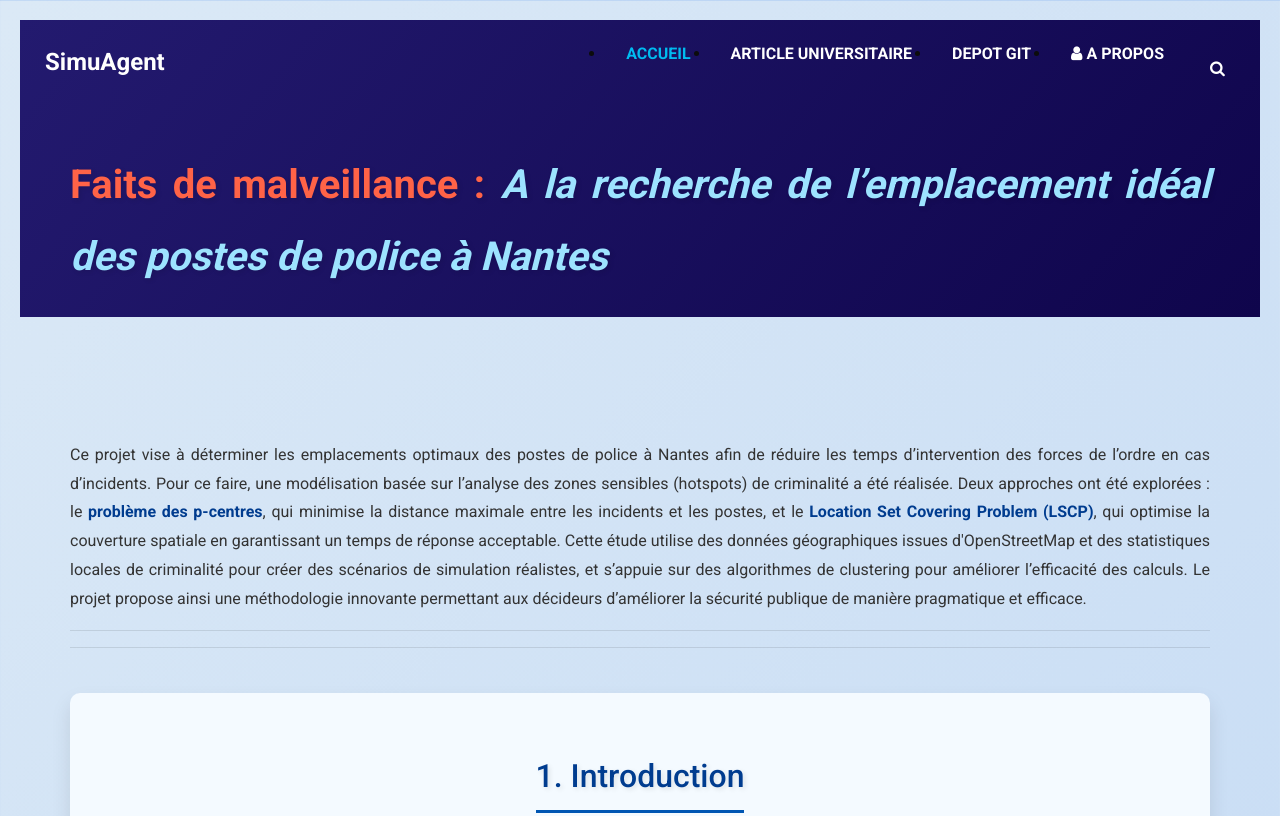
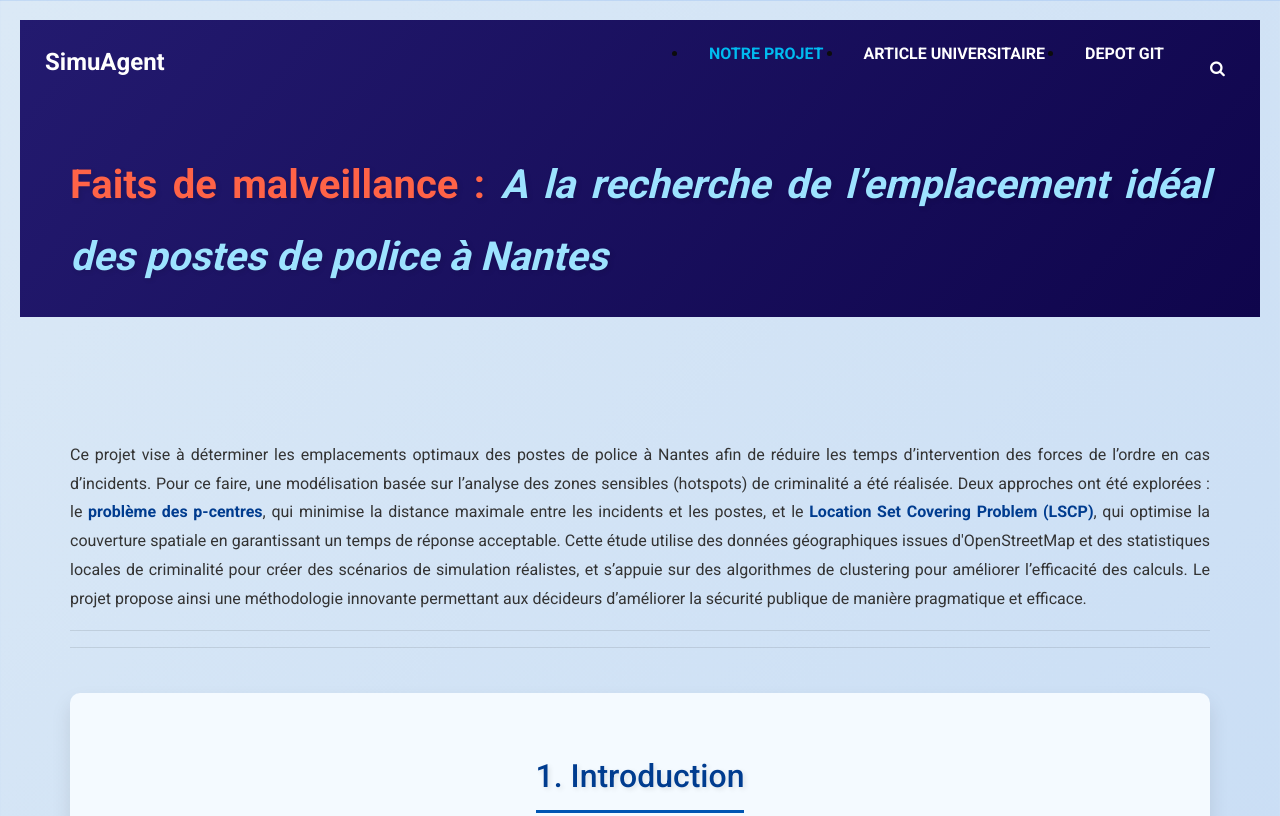
Before and after one commit to sydol26/AgentBasedModeling.io, a plain HTML site: page document.html in a window 1280 px wide. Shown: the top 816 px of the page. Drawn offline with nearby package versions, Linux system fonts and the light colour scheme; some packages are replaced by stand-ins of ours.

Commit message:
Update document.html
Signed-off-by: Sydol ADOMADE <81626954+sydol26@users.noreply.github.com>

```diff
--- a/document.html
+++ b/document.html
@@ -54,16 +54,13 @@
           <div class="collapse navbar-collapse" id="navbarSupportedContent">
             <ul class="navbar-nav ml-auto">
               <li class="nav-item active">
-                <a class="nav-link" href="index.html">Accueil<span class="sr-only">(current)</span></a>
+                <a class="nav-link" href="index.html">Notre projet<span class="sr-only">(current)</span></a>
               </li>
               <li class="nav-item">
                 <a class="nav-link" href="document.html"> Article universitaire </a>
               </li>
               <li class="nav-item">
                 <a class="nav-link" href="https://github.com/geoMJ/crime-prevention-simulation" > Depot Git </a>
-              </li>
-              <li class="nav-item">
-                <a class="nav-link" href="#"> <i class="fa fa-user" aria-hidden="true"></i> A propos</a>
               </li>
             </ul>
             <form class="form-inline ml-3">
```
